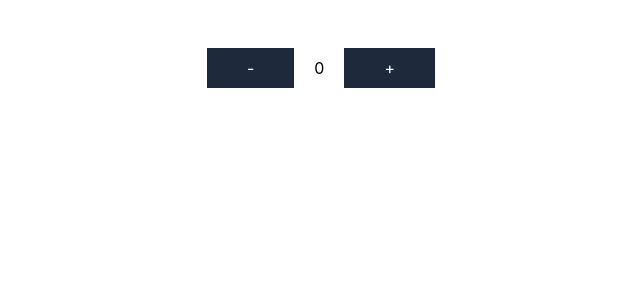
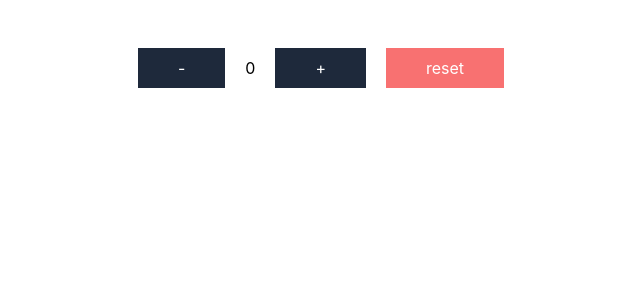
Before and after one commit to Jawad-coder10/tutorial-1, a React (Create React App) app: page / in a window 1280 px wide. Shown: the top 300 px of the page, without its empty margins (319-959 px from the left). Built offline with nearby package versions, Linux system fonts and the light colour scheme.

Commit message:
feat: Use state counter

```diff
--- a/src/components/Counter.js
+++ b/src/components/Counter.js
@@ -1,11 +1,24 @@
-import React from 'react'
+import React, { useState } from 'react'
 
 export default function Counter() {
+  const [counter, setCounter]= useState(0)
+
   return (
+    <>
     <div className='flex gap-5 items items-center'>
-      <button className='px-10 py-2 bg-slate-800 text-white'> - </button>
-      <p> 0 </p>
-      <button className='px-10 py-2 bg-slate-800 text-white'> + </button>
+      <button
+        onClick={()=>setCounter(counter-5)}
+      className='px-10 py-2 bg-slate-800
+       text-white'> - </button>
+      <p> {counter} </p>
+      <button
+         onClick={()=>setCounter(counter+5)}
+      className='px-10 py-2 bg-slate-800 text-white'> + </button>
+      <button
+         onClick={()=>setCounter(0)}
+      className='px-10 py-2 bg-red-400 text-white'> reset </button>
     </div>
+
+    </>
   )
 }
--- a/src/output.css
+++ b/src/output.css
@@ -618,6 +618,11 @@ video {
   background-color: rgb(30 41 59 / var(--tw-bg-opacity, 1));
 }
 
+.bg-red-400 {
+  --tw-bg-opacity: 1;
+  background-color: rgb(248 113 113 / var(--tw-bg-opacity, 1));
+}
+
 .p-6 {
   padding: 1.5rem;
 }
```
